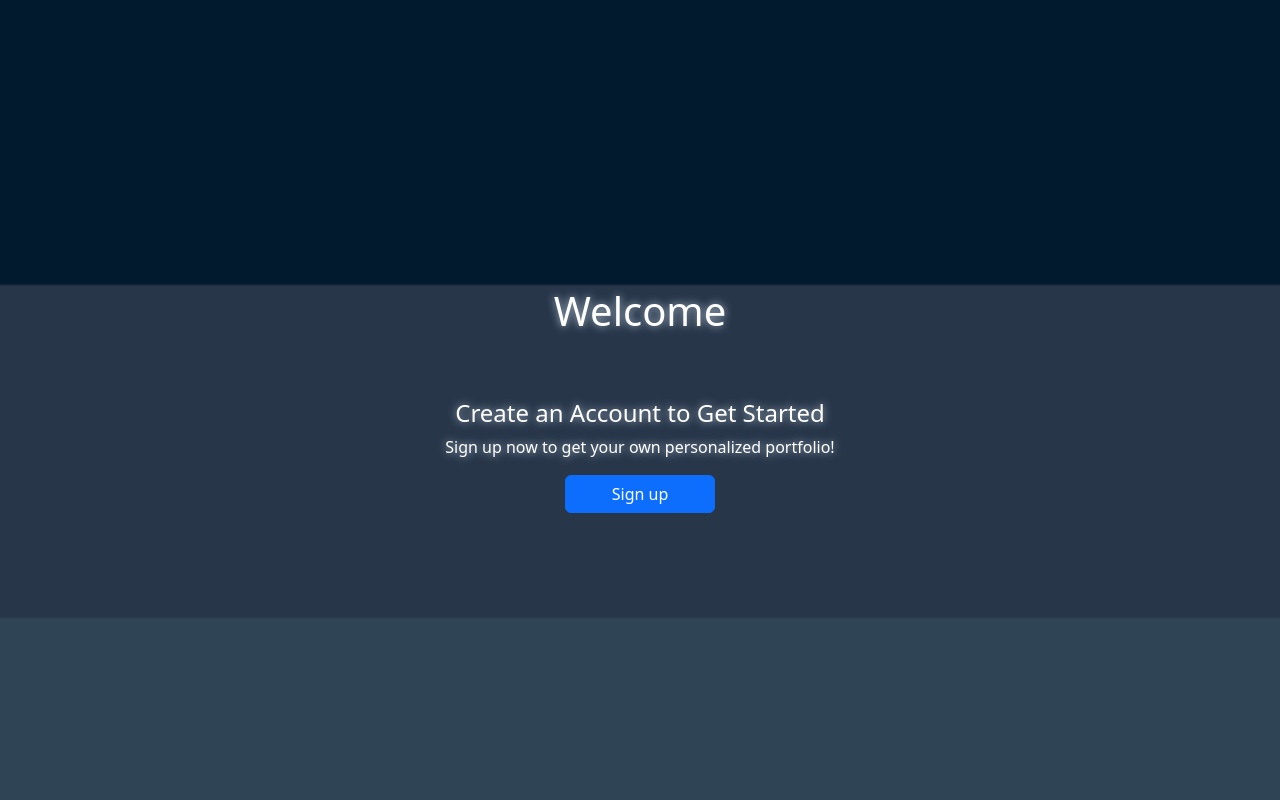
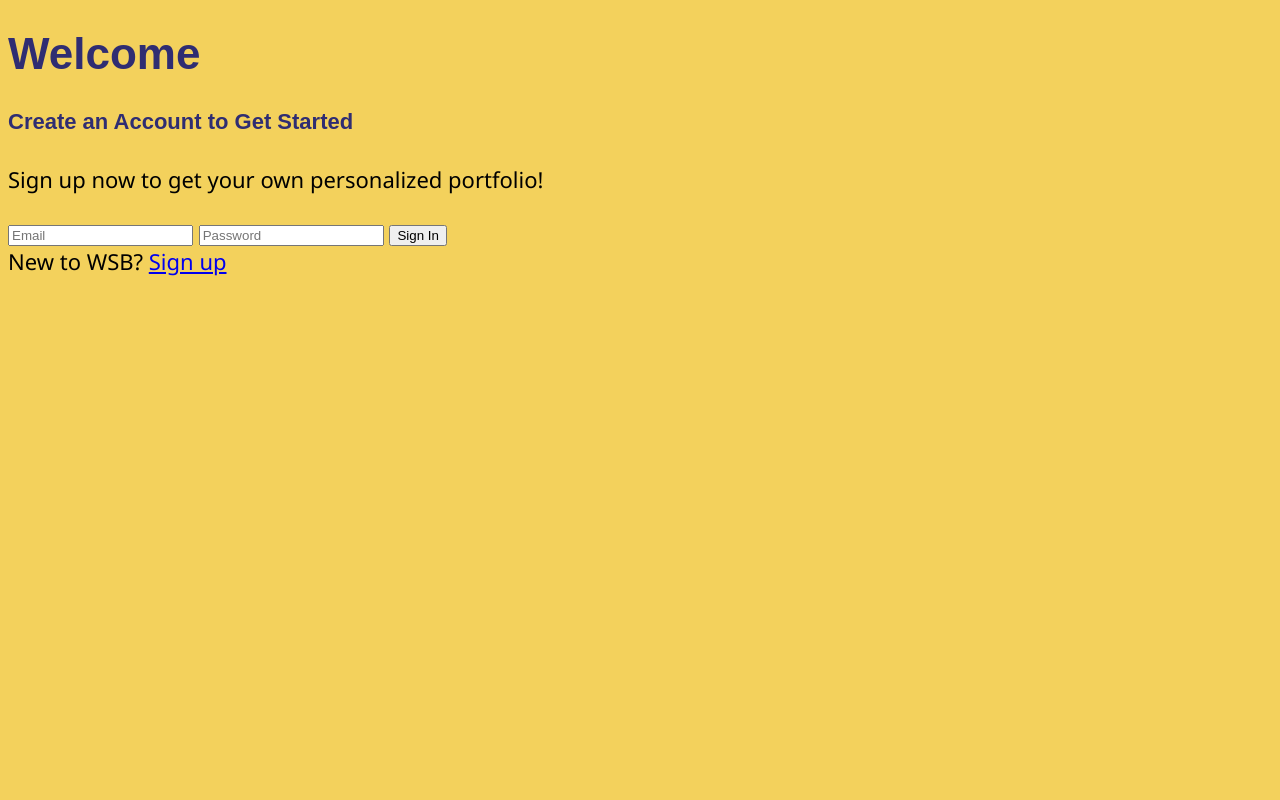
Before and after one commit to jimmy5227/29-Capstone-Project-1, a Flask app: page / in a window 1280 px wide. Run offline with Flask 2, Linux system fonts and the light colour scheme; some libraries are stand-ins or nearby versions; some web fonts are replaced.

Commit message:
added sign in and session

```diff
--- a/app.py
+++ b/app.py
@@ -1,25 +1,53 @@
 import os
 
 from flask import Flask, render_template, redirect, session, g
-from forms import UserAddForm
+from forms import UserAddForm, UserSignInForm
 from models import db, connect_db, User
-
-CURR_USER_KEY = "curr_user"
 
 app = Flask(__name__)
 
 app.config['SQLALCHEMY_DATABASE_URI'] = (
-    os.environ.get('DATABASE_URL', 'postgresql:///capstone'))
-app.config['SECRET_KEY'] = os.environ.get("SECRET_KEY", "Capstone")
+    os.environ.get('DATABASE_URL', 'postgresql:///WSB'))
+app.config['SQLALCHEMY_TRACK_MODIFICATIONS'] = False
+app.config['SECRET_KEY'] = os.environ.get("SECRET_KEY", "WSB")
+
 
 connect_db(app)
+db.create_all()
+
+CURR_USER_KEY = "curr_user"
+
+@app.before_request
+def add_user_to_g():
+    if CURR_USER_KEY in session:
+        g.user = User.query.get(session[CURR_USER_KEY])
+    else:
+        g.user = None
 
 @app.route('/')
 def index():
-    # if g.user:
-    # return render_template('home.html')
-    # else:
-    return render_template('home-anon.html')
+    if g.user:
+        return ('<h1>It worked</h1>')
+    else:
+        form = UserSignInForm()
+
+        print('************************')
+        print('Form loaded')
+        print('************************')
+
+        if form.validate_on_submit():
+            user = User.authenticate(form.email.data, form.password.data)
+
+            print('************************')
+            print(user)
+            print('************************')
+
+            if user:
+                session[CURR_USER_KEY] = user.id
+                g.user = user.id
+                return redirect('/')
+
+        return render_template('home-anon.html', form=form)
 
 @app.route('/register', methods=['GET', 'POST'])
 def register():
@@ -29,7 +57,6 @@ def register():
     if form.validate_on_submit():
         # try:
         user = User.register(
-            username=form.username.data,
             first_name=form.first_name.data,
             last_name=form.last_name.data,
             email=form.email.data,
@@ -38,11 +65,11 @@ def register():
         db.session.commit()
 
         session[CURR_USER_KEY] = user.id
+        g.user = user.id
 
         # except IntegrityError:
         #     flash("Username already taken", 'danger')
         # return render_template('users/signup.html', form=form)
 
-        # return redirect("/")
-        return ('<h1>It worked</h1>')
+        return redirect('/')
     return render_template('users/register.html', form=form)
--- a/forms.py
+++ b/forms.py
@@ -1,13 +1,17 @@
 from flask_wtf import FlaskForm
-from wtforms import StringField, DateTimeField, PasswordField, TextAreaField
+from wtforms import StringField, EmailField, PasswordField
 from wtforms.validators import DataRequired, Email, Length, Optional
 
 class UserAddForm(FlaskForm):
     """Form for adding users"""
 
-    username = StringField('Username', validators=[DataRequired()])
     first_name = StringField('First name', validators=[DataRequired()])
     last_name = StringField('Last name', validators=[DataRequired()])
     email = StringField('E-mail', validators=[DataRequired()])
     password = PasswordField('Password', validators=[DataRequired()])
-    # birthday = DateTimeField('Date of Birth', format='%m/%d/%y', validators=[DataRequired()])
+
+class UserSignInForm(FlaskForm):
+    """Form for signing in users"""
+
+    email = EmailField('Email', validators=[DataRequired(), Email()])
+    password = PasswordField('Password', validators=[DataRequired()])
--- a/seed.py
+++ b/seed.py
@@ -5,7 +5,6 @@ db.drop_all()
 db.create_all()
 
 u1 = User(
-    username='user1',
     first_name='test',
     last_name='test',
     email='test@test.com',
@@ -13,7 +12,6 @@ u1 = User(
 )
 
 u2 = User(
-    username='user2',
     first_name='test2',
     last_name='test2',
     email='test2@test2.com',
--- a/static/stylesheets/style.css
+++ b/static/stylesheets/style.css
@@ -1,7 +1,4 @@
-/* 1. #082032
-2. #2C394B
-3. #334756
-4. #FF4C29 */
+/*
 
 .home-hero {
   height: 100vh;
@@ -41,4 +38,16 @@
   left: 0;
   right: 0;
   bottom: 0;
+} */
+
+body {
+  background-color: #f3d15c;
+  font-family: "Noto Sans";
+  font-size: 22px;
 }
+
+h1,
+h4 {
+  font-family: "Phenomena", sans-serif;
+  color: #2f2d72;
+}
--- a/templates/base.html
+++ b/templates/base.html
@@ -1,23 +1,25 @@
 <!DOCTYPE html>
 <html lang="en">
-<head>
-    <meta charset="UTF-8">
+  <head>
+    <meta charset="UTF-8" />
     <title>Capstone</title>
 
-    <link rel="stylesheet"
-    href="https://unpkg.com/bootstrap/dist/css/bootstrap.css">
+    <!-- <link rel="stylesheet"
+    href="https://unpkg.com/bootstrap/dist/css/bootstrap.css"> -->
     <script src="https://unpkg.com/jquery"></script>
-    <script src="https://unpkg.com/popper"></script>
-    <script src="https://unpkg.com/bootstrap"></script>
+    <!-- <script src="https://unpkg.com/popper"></script> -->
+    <!-- <script src="https://unpkg.com/bootstrap"></script> -->
 
-    <link rel="stylesheet"
-    href="https://use.fontawesome.com/releases/v5.3.1/css/all.css">
-    <link rel="stylesheet" href="/static/stylesheets/style.css">
-    <link rel="shortcut icon" href="/static/favicon.ico">
-</head>
+    <link href="http://fonts.cdnfonts.com/css/phenomena" rel="stylesheet" />
+    <link
+      href="https://fonts.googleapis.com/css?family=Noto Sans"
+      rel="stylesheet"
+    />
+    <link rel="stylesheet" href="/static/stylesheets/style.css" />
+    <link rel="shortcut icon" href="/static/favicon.ico" />
+  </head>
 
-<body class="{% block body_class %}{% endblock %}">
-    {% block content %}
-    {% endblock %}
-</body>
+  <body class="{% block body_class %}{% endblock %}">
+    {% block content %} {% endblock %}
+  </body>
 </html>
--- a/templates/home-anon.html
+++ b/templates/home-anon.html
@@ -1,9 +1,15 @@
-{% extends 'base.html' %}
-{% block content %}
-  <div class="home-hero">
-    <h1>Welcome</h1>
-    <h4>Create an Account to Get Started</h4>
-    <p>Sign up now to get your own personalized portfolio!</p>
-    <a href="/register" class="btn btn-primary">Sign up</a>
-  </div>
+{% extends 'base.html' %} {% block content %}
+<div class="home-hero">
+  <h1>Welcome</h1>
+  <h4>Create an Account to Get Started</h4>
+  <p>Sign up now to get your own personalized portfolio!</p>
+  <form>
+    {{ form.hidden_tag() }} {% for field in form if field.widget.input_type !=
+    'hidden' %} {% for error in field.errors %}
+    <span class="text-danger">{{ error }}</span>
+    {% endfor %} {{ field(placeholder=field.label.text)}} {% endfor %}
+    <button type="submit">Sign In</button>
+  </form>
+  New to WSB? <a href="/register" class="btn btn-primary">Sign up</a>
+</div>
 {% endblock %}
```
Also changed, not shown: models.py (+3 -10 lines), templates/users/register.html (+9 -15 lines). Lines whose indentation alone changed are shown as unchanged.
